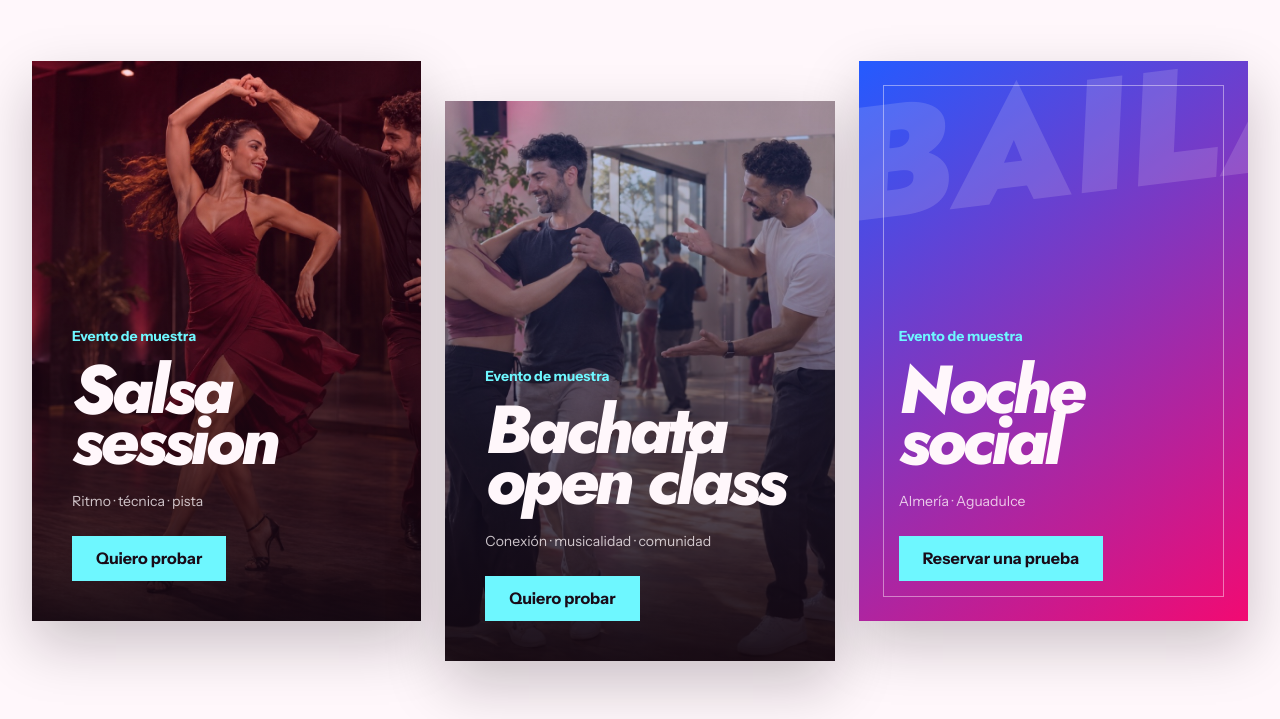
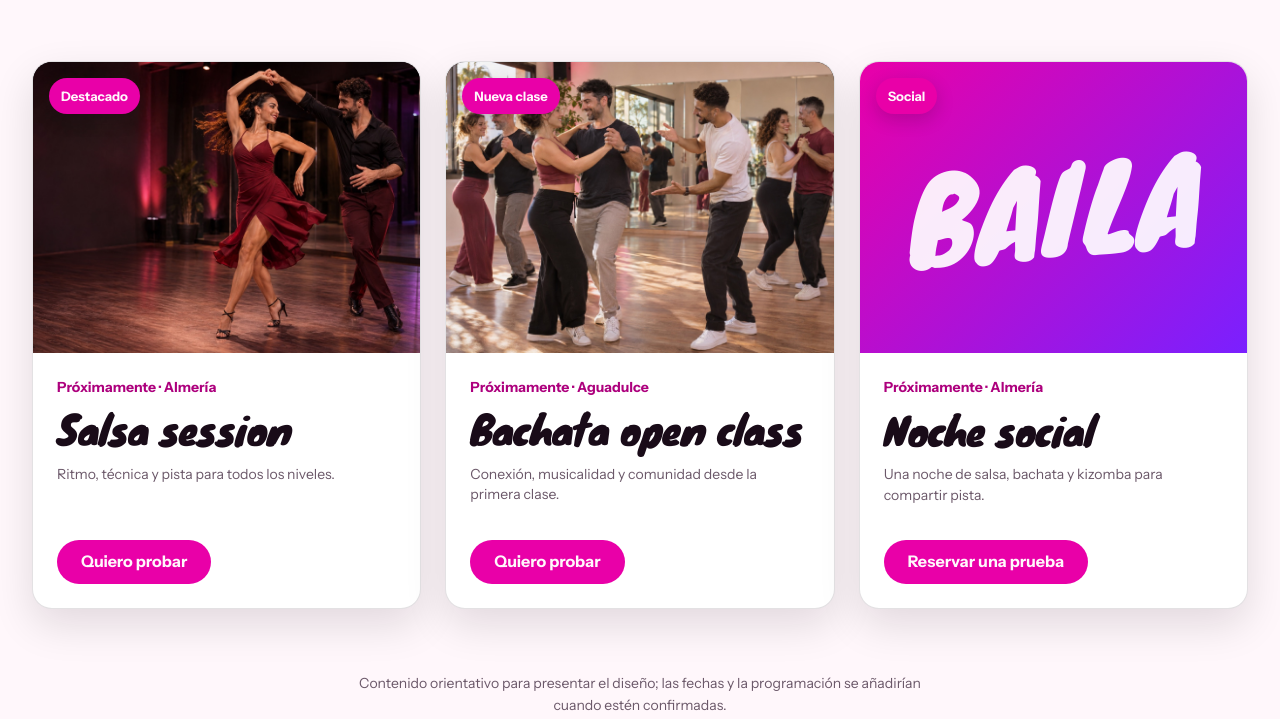
Before and after one commit to zxsolt/Salsatore-Demo, a plain HTML site: page dist/index.html in a window 1280 px wide. Shown: the part 1148-1867 px from the top of the page. Drawn offline with Linux system fonts and the light colour scheme.

Commit message:
Use Knewave and GoDance-style event cards

```diff
--- a/dist/assets/css/spectacle.css
+++ b/dist/assets/css/spectacle.css
@@ -20,15 +20,24 @@
     font-weight: 100 900;
     font-display: swap;
 }
+@font-face {
+    font-family: "Knewave";
+    src: url("../fonts/Knewave-Regular.ttf") format("truetype");
+    font-style: normal;
+    font-weight: 400;
+    font-display: swap;
+}
 
 :root {
     --show-night: #120711;
     --show-night-2: #250823;
-    --show-fuchsia: #f20a72;
-    --show-fuchsia-dark: #bc0758;
+    --show-fuchsia: #e900a8;
+    --show-fuchsia-dark: #ad007d;
     --show-blue: #245bff;
     --show-blue-dark: #1035ae;
+    --show-violet: #7a20ff;
     --show-cyan: #6ef7ff;
+    --show-white-pure: #ffffff;
     --show-white: #fff7fb;
     --show-white-2: #f4eaf2;
     --show-ink: #190b18;
@@ -87,14 +96,14 @@ body { font-family: var(--font-body); background: var(--show-white); }
     inset: 0;
     background:
         radial-gradient(circle at 18% 72%, rgba(110, 247, 255, .34), transparent 34%),
-        radial-gradient(circle at 78% 24%, rgba(242, 10, 114, .5), transparent 38%);
+        radial-gradient(circle at 78% 24%, rgba(233, 0, 168, .5), transparent 38%);
     mix-blend-mode: screen;
 }
 .hero-media { z-index: -3; }
 .hero-media::after {
     background:
         linear-gradient(180deg, rgba(18, 7, 17, .34), rgba(18, 7, 17, .68)),
-        linear-gradient(110deg, rgba(242, 10, 114, .76) 0%, rgba(36, 91, 255, .68) 100%);
+        linear-gradient(110deg, rgba(233, 0, 168, .76) 0%, rgba(36, 91, 255, .68) 100%);
     mix-blend-mode: multiply;
 }
 .hero-media img {
@@ -116,12 +125,12 @@ body { font-family: var(--font-body); background: var(--show-white); }
 .hero h1 {
     max-width: 10ch;
     color: var(--show-white);
-    font-family: var(--font-display);
+    font-family: "Knewave", var(--font-display);
     font-size: clamp(4.5rem, 11vw, 9.6rem);
-    font-style: italic;
-    font-weight: 850;
-    letter-spacing: -.065em;
-    line-height: .77;
+    font-style: normal;
+    font-weight: 400;
+    letter-spacing: -.035em;
+    line-height: .84;
     text-shadow: 0 16px 50px rgba(18, 7, 17, .45);
 }
 .hero-lead { max-width: 48ch; margin: var(--space-xl) auto var(--space-lg); color: var(--show-white); font-size: clamp(1.05rem, 1.6vw, 1.28rem); }
@@ -156,7 +165,7 @@ body { font-family: var(--font-body); background: var(--show-white); }
 .event-poster--salsa > img { object-position: 67% center; }
 .event-poster--bachata > img { object-position: center; }
 .event-poster__wash { position: absolute; z-index: -2; inset: 0; background: linear-gradient(180deg, rgba(18, 7, 17, .04), rgba(18, 7, 17, .92)); }
-.event-poster--salsa .event-poster__wash { background: linear-gradient(180deg, rgba(242, 10, 114, .12), rgba(18, 7, 17, .94)); }
+.event-poster--salsa .event-poster__wash { background: linear-gradient(180deg, rgba(233, 0, 168, .12), rgba(18, 7, 17, .94)); }
 .event-poster--bachata .event-poster__wash { background: linear-gradient(180deg, rgba(36, 91, 255, .18), rgba(18, 7, 17, .95)); }
 .event-poster__content { position: absolute; inset: auto 0 0; padding: var(--space-xl); }
 .event-poster__content > p { margin: 0 0 var(--space-md); color: var(--show-cyan); font-size: var(--text-sm); font-weight: 700; }
@@ -220,6 +229,70 @@ body { font-family: var(--font-body); background: var(--show-white); }
 .footer-logo-plate img { width: 100%; max-height: 90px; object-fit: contain; }
 .footer-bottom { color: rgba(255, 247, 251, .55); border-color: rgba(255, 247, 251, .16); }
 
+/* Event directory treatment: poster first, essential details second. */
+.event-posters { align-items: stretch; gap: var(--space-lg); }
+.event-poster {
+    min-height: 0;
+    display: flex;
+    flex-direction: column;
+    overflow: clip;
+    color: var(--show-ink);
+    border: 1px solid rgba(25, 11, 24, .12);
+    border-radius: var(--radius-card-inner);
+    background: var(--show-white-pure);
+    box-shadow: 0 16px 42px rgba(18, 7, 17, .12);
+}
+.event-poster:nth-child(2) { margin-top: 0; }
+.event-poster:hover,
+.event-poster:nth-child(2):hover { transform: translateY(-6px); box-shadow: 0 24px 56px rgba(18, 7, 17, .18); }
+.event-poster--social { background: var(--show-white-pure); }
+.event-poster--social::before { content: none; }
+.event-poster__wash { display: none; }
+.event-poster__media { position: relative; aspect-ratio: 4 / 3; overflow: clip; background: var(--show-night); }
+.event-poster__media img { width: 100%; height: 100%; border: 0; box-shadow: none; object-fit: cover; transition: transform var(--dur-long) var(--ease-out); }
+.event-poster:hover .event-poster__media img { transform: scale(1.025); }
+.event-poster--salsa .event-poster__media img { object-position: 68% center; }
+.event-poster__media > span {
+    position: absolute;
+    top: var(--space-md);
+    left: var(--space-md);
+    padding: var(--space-xs) var(--space-sm);
+    color: var(--show-white);
+    border-radius: var(--radius-pill);
+    background: var(--show-fuchsia);
+    box-shadow: 0 6px 18px rgba(18, 7, 17, .18);
+    font-size: var(--text-xs);
+    font-weight: 750;
+}
+.event-poster__media--graphic { display: grid; place-items: center; background: linear-gradient(135deg, var(--show-fuchsia), var(--show-violet)); }
+.event-poster__type {
+    position: static;
+    color: rgba(255, 255, 255, .92);
+    font-family: "Knewave", var(--font-display);
+    font-size: clamp(5rem, 9vw, 8rem);
+    font-style: normal;
+    font-weight: 400;
+    line-height: .8;
+    transform: rotate(-5deg);
+}
+.event-poster__content { position: relative; inset: auto; min-height: 255px; padding: var(--space-lg); display: flex; flex: 1; align-items: flex-start; flex-direction: column; }
+.event-poster__content > p { margin: 0 0 var(--space-sm); color: var(--show-fuchsia-dark); font-size: var(--text-sm); font-weight: 760; }
+.event-poster h3 {
+    max-width: 14ch;
+    color: var(--show-ink);
+    font-family: "Knewave", var(--font-display);
+    font-size: clamp(2.2rem, 3.1vw, 3.25rem);
+    font-style: normal;
+    font-weight: 400;
+    letter-spacing: -.025em;
+    line-height: .95;
+}
+.event-poster__content > span { margin-top: var(--space-md); color: var(--show-muted); font-size: var(--text-sm); line-height: 1.45; }
+.event-poster button,
+.event-poster__action { min-height: 44px; margin-top: auto; padding: 0 var(--space-lg); color: var(--show-white); border-radius: var(--radius-pill); background: var(--show-fuchsia); }
+.event-poster button:hover,
+.event-poster__action:hover { color: var(--show-white); background: var(--show-fuchsia-dark); }
+
 @keyframes show-intro-out {
     0%, 58% { opacity: 1; transform: none; }
     100% { opacity: 0; transform: scale(1.035); visibility: hidden; }
@@ -233,7 +306,7 @@ body { font-family: var(--font-body); background: var(--show-white); }
     .hero-copy { min-height: auto; align-items: center; }
     .hero-media img { object-position: 60% center; }
     .event-posters { grid-template-columns: minmax(0, 1fr) minmax(0, 1fr); }
-    .event-poster--social { grid-column: 1 / -1; min-height: 430px; }
+    .event-poster--social { grid-column: 1 / -1; min-height: 0; }
     .event-poster:nth-child(2) { margin-top: 0; }
 }
 
@@ -247,7 +320,7 @@ body { font-family: var(--font-body); background: var(--show-white); }
     .events-heading p { margin-inline: 0; }
     .event-posters { grid-template-columns: minmax(0, 1fr); }
     .event-poster,
-    .event-poster--social { grid-column: auto; min-height: 520px; }
+    .event-poster--social { grid-column: auto; min-height: 0; }
     .event-poster:hover,
     .event-poster:nth-child(2):hover { transform: translateY(-4px); }
     .classes-section .section-heading { text-align: left; }
--- a/dist/index.html
+++ b/dist/index.html
@@ -47,18 +47,16 @@
         </div>
         <div class="event-posters">
           <article class="event-poster event-poster--salsa">
-            <img src="assets/images/hero-dance-v2.jpg" alt="Pareja bailando salsa" loading="lazy">
-            <div class="event-poster__wash"></div>
-            <div class="event-poster__content"><p>Evento de muestra</p><h3>Salsa<br>session</h3><span>Ritmo · técnica · pista</span><button type="button" data-open-booking data-class="salsa">Quiero probar</button></div>
+            <div class="event-poster__media"><img src="assets/images/hero-dance-v2.jpg" alt="Pareja bailando salsa" loading="lazy"><span>Destacado</span></div>
+            <div class="event-poster__content"><p>Próximamente · Almería</p><h3>Salsa session</h3><span>Ritmo, técnica y pista para todos los niveles.</span><button type="button" data-open-booking data-class="salsa">Quiero probar</button></div>
           </article>
           <article class="event-poster event-poster--bachata">
-            <img src="assets/images/academy-class-v2.jpg" alt="Clase de baile en grupo" loading="lazy">
-            <div class="event-poster__wash"></div>
-            <div class="event-poster__content"><p>Evento de muestra</p><h3>Bachata<br>open class</h3><span>Conexión · musicalidad · comunidad</span><button type="button" data-open-booking data-class="bachata">Quiero probar</button></div>
+            <div class="event-poster__media"><img src="assets/images/academy-class-v2.jpg" alt="Clase de baile en grupo" loading="lazy"><span>Nueva clase</span></div>
+            <div class="event-poster__content"><p>Próximamente · Aguadulce</p><h3>Bachata open class</h3><span>Conexión, musicalidad y comunidad desde la primera clase.</span><button type="button" data-open-booking data-class="bachata">Quiero probar</button></div>
           </article>
           <article class="event-poster event-poster--social">
-            <div class="event-poster__type" aria-hidden="true">BAILA</div>
-            <div class="event-poster__content"><p>Evento de muestra</p><h3>Noche<br>social</h3><span>Almería · Aguadulce</span><button type="button" data-open-booking>Reservar una prueba</button></div>
+            <div class="event-poster__media event-poster__media--graphic"><div class="event-poster__type" aria-hidden="true">BAILA</div><span>Social</span></div>
+            <div class="event-poster__content"><p>Próximamente · Almería</p><h3>Noche social</h3><span>Una noche de salsa, bachata y kizomba para compartir pista.</span><button type="button" data-open-booking>Reservar una prueba</button></div>
           </article>
         </div>
         <p class="events-note">Contenido orientativo para presentar el diseño; las fechas y la programación se añadirían cuando estén confirmadas.</p>
```
Also changed, not shown: dist/assets/fonts/Knewave-Regular.ttf (added).
